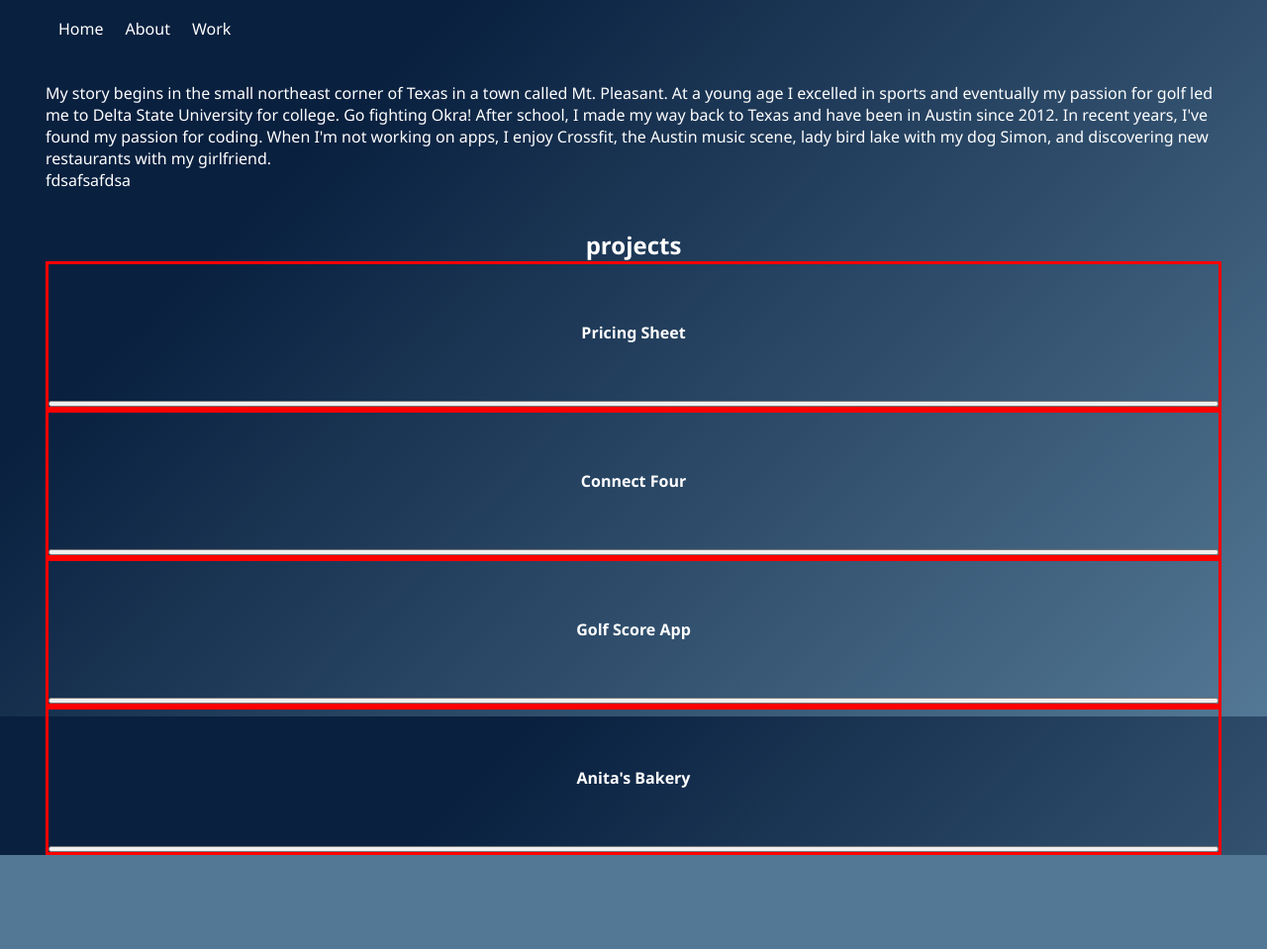
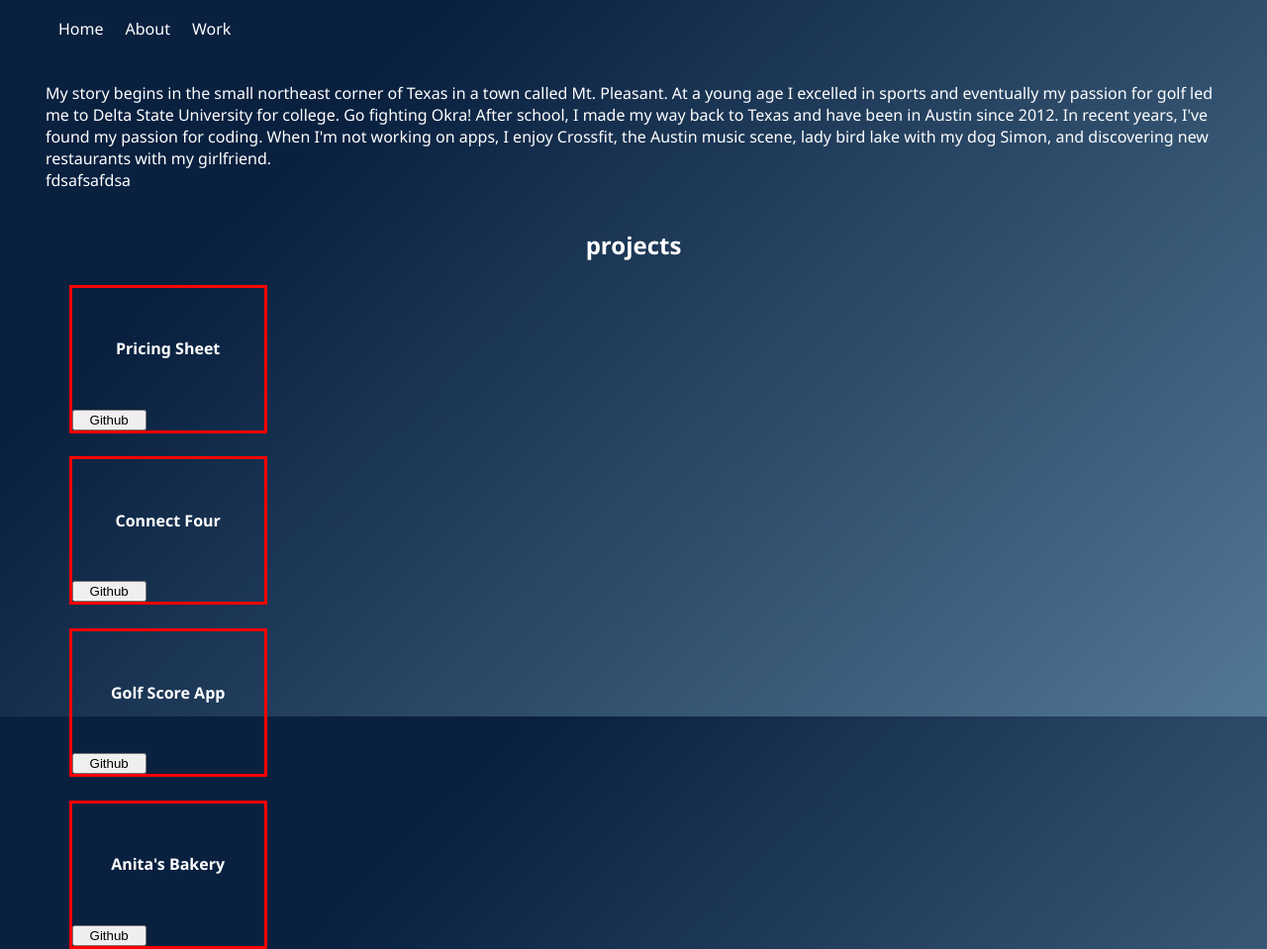
Before and after one commit to AndrewSimons3/PortfolioPage2, a plain HTML site: page index.html in a window 1280 px wide. Shown: the part 76-1035 px from the top of the page at 99% size. Before the commit the page ends 940 px from the top, so only its background shows below. Drawn offline with Linux system fonts and the light colour scheme.

Commit message:
styled github button

```diff
--- a/index.html
+++ b/index.html
@@ -35,16 +35,16 @@
     <section id="work">
       <h1>projects</h1>
       <div class="project-box"><h2>Pricing Sheet</h2>
-        <button class="github-button"></button>
+        <button class="github-button">Github</button>
       </div>
       <div class="project-box"><h2>Connect Four</h2>
-        <button class="github-button"></button>
+        <button class="github-button">Github</button>
       </div>
       <div class="project-box"><h2>Golf Score App</h2>
-        <button class="github-button"></button>
+        <button class="github-button">Github</button>
       </div>
       <div class="project-box"><h2>Anita's Bakery</h2>
-        <button class="github-button"></button>
+        <button class="github-button">Github</button>
       </div>
     </section>
   </div>
--- a/styles.css
+++ b/styles.css
@@ -60,9 +60,14 @@ section {
 .project-box {
   display: flex;
   flex-direction: column;
-  width: auto;
+  width: 200px;
   height: 150px;
   border: 3px solid red;
+  margin: 2%;
+}
+
+.github-button {
+  width: 75px;
 }
 
 @media (min-width: 768px) {
```
